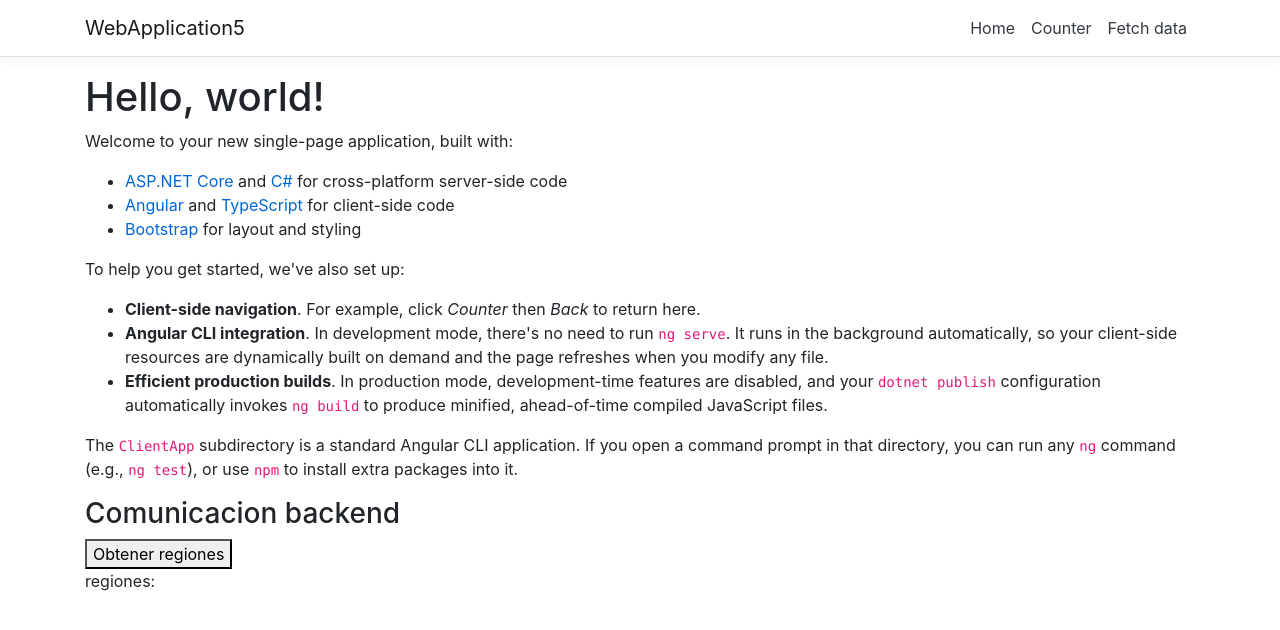
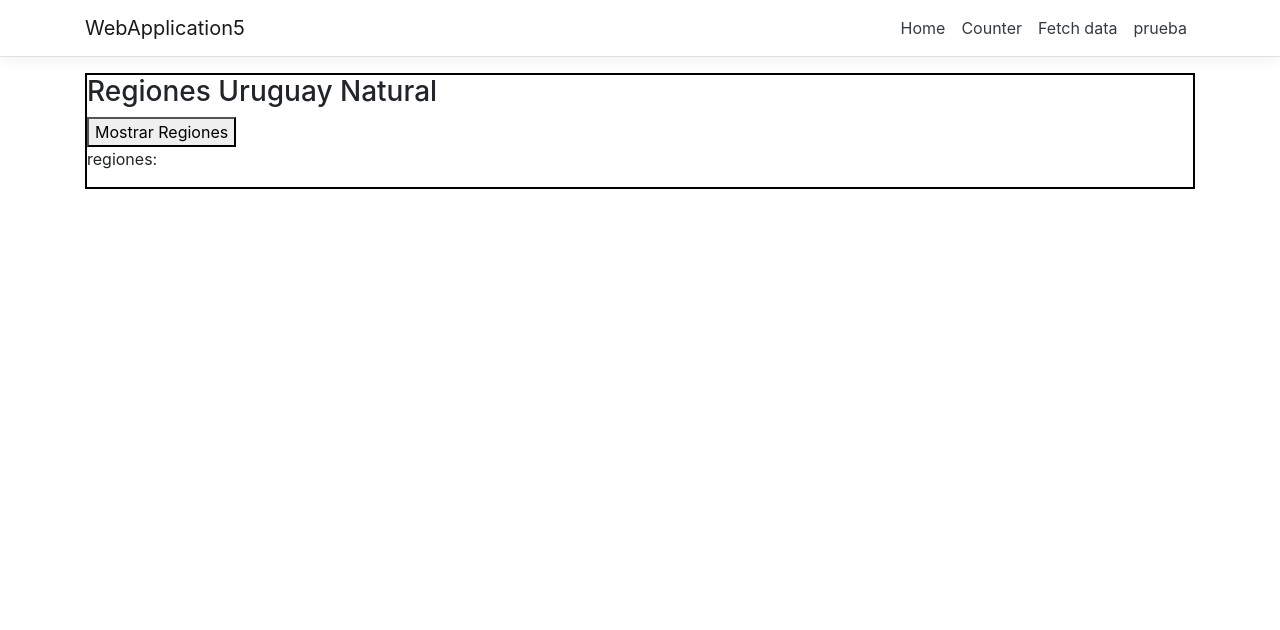
Before and after one commit to Emiliano-Russo/Obligatorio, an Angular app in the folder ObligatorioDDA2/ObligatorioDDA2/ClientApp/: page / in a window 1280 px wide. Shown: the top 630 px of the page. Built offline with nearby package versions, Linux system fonts and the light colour scheme.

Commit message:
Creacion Rama FrontEnd

```diff
--- a/ObligatorioDDA2/ObligatorioDDA2/ClientApp/src/app/app.module.ts
+++ b/ObligatorioDDA2/ObligatorioDDA2/ClientApp/src/app/app.module.ts
@@ -9,6 +9,7 @@ import { NavMenuComponent } from './nav-menu/nav-menu.component';
 import { HomeComponent } from './home/home.component';
 import { CounterComponent } from './counter/counter.component';
 import { FetchDataComponent } from './fetch-data/fetch-data.component';
+import { PruebaComponent } from './prueba/prueba.component'
 
 @NgModule({
   declarations: [
@@ -16,7 +17,8 @@ import { FetchDataComponent } from './fetch-data/fetch-data.component';
     NavMenuComponent,
     HomeComponent,
     CounterComponent,
-    FetchDataComponent
+    FetchDataComponent,
+    PruebaComponent
   ],
   imports: [
     BrowserModule.withServerTransition({ appId: 'ng-cli-universal' }),
@@ -26,6 +28,7 @@ import { FetchDataComponent } from './fetch-data/fetch-data.component';
       { path: '', component: HomeComponent, pathMatch: 'full' },
       { path: 'counter', component: CounterComponent },
       { path: 'fetch-data', component: FetchDataComponent },
+      { path: 'prueba', component: PruebaComponent },
     ])
   ],
   providers: [],
--- /dev/null
+++ b/ObligatorioDDA2/ObligatorioDDA2/ClientApp/src/app/home/home.component.css
@@ -0,0 +1,3 @@
+div{
+    border:2px solid black;
+}
--- a/ObligatorioDDA2/ObligatorioDDA2/ClientApp/src/app/home/home.component.html
+++ b/ObligatorioDDA2/ObligatorioDDA2/ClientApp/src/app/home/home.component.html
@@ -1,19 +1,5 @@
-<h1>Hello, world!</h1>
-<p>Welcome to your new single-page application, built with:</p>
-<ul>
-  <li><a href='https://get.asp.net/'>ASP.NET Core</a> and <a href='https://msdn.microsoft.com/en-us/library/67ef8sbd.aspx'>C#</a> for cross-platform server-side code</li>
-  <li><a href='https://angular.io/'>Angular</a> and <a href='http://www.typescriptlang.org/'>TypeScript</a> for client-side code</li>
-  <li><a href='http://getbootstrap.com/'>Bootstrap</a> for layout and styling</li>
-</ul>
-<p>To help you get started, we've also set up:</p>
-<ul>
-  <li><strong>Client-side navigation</strong>. For example, click <em>Counter</em> then <em>Back</em> to return here.</li>
-  <li><strong>Angular CLI integration</strong>. In development mode, there's no need to run <code>ng serve</code>. It runs in the background automatically, so your client-side resources are dynamically built on demand and the page refreshes when you modify any file.</li>
-  <li><strong>Efficient production builds</strong>. In production mode, development-time features are disabled, and your <code>dotnet publish</code> configuration automatically invokes <code>ng build</code> to produce minified, ahead-of-time compiled JavaScript files.</li>
-</ul>
-<p>The <code>ClientApp</code> subdirectory is a standard Angular CLI application. If you open a command prompt in that directory, you can run any <code>ng</code> command (e.g., <code>ng test</code>), or use <code>npm</code> to install extra packages into it.</p>
 <div>
-  <h3>Comunicacion backend</h3>
-  <button (click)="ObtenerRegiones()">Obtener regiones</button>
+  <h3>Regiones Uruguay Natural</h3>
+  <button (click)="ObtenerRegiones()">Mostrar Regiones</button>
   <p>regiones: {{ regiones }} </p>
 </div>
--- a/ObligatorioDDA2/ObligatorioDDA2/ClientApp/src/app/home/home.component.ts
+++ b/ObligatorioDDA2/ObligatorioDDA2/ClientApp/src/app/home/home.component.ts
@@ -4,6 +4,7 @@ import { HttpClient } from '@angular/common/http';
 @Component({
   selector: 'app-home',
   templateUrl: './home.component.html',
+  styleUrls:['./home.component.css'],
 })
 export class HomeComponent {
 
--- a/ObligatorioDDA2/ObligatorioDDA2/ClientApp/src/app/nav-menu/nav-menu.component.html
+++ b/ObligatorioDDA2/ObligatorioDDA2/ClientApp/src/app/nav-menu/nav-menu.component.html
@@ -20,22 +20,19 @@
         [ngClass]="{ show: isExpanded }"
       >
         <ul class="navbar-nav flex-grow">
-          <li
-            class="nav-item"
-            [routerLinkActive]="['link-active']"
-            [routerLinkActiveOptions]="{ exact: true }"
-          >
+          <li class="nav-item"
+              [routerLinkActive]="['link-active']"
+              [routerLinkActiveOptions]="{ exact: true }">
             <a class="nav-link text-dark" [routerLink]="['/']">Home</a>
           </li>
           <li class="nav-item" [routerLinkActive]="['link-active']">
-            <a class="nav-link text-dark" [routerLink]="['/counter']"
-              >Counter</a
-            >
+            <a class="nav-link text-dark" [routerLink]="['/counter']">Counter</a>
           </li>
           <li class="nav-item" [routerLinkActive]="['link-active']">
-            <a class="nav-link text-dark" [routerLink]="['/fetch-data']"
-              >Fetch data</a
-            >
+            <a class="nav-link text-dark" [routerLink]="['/fetch-data']">Fetch data</a>
+          </li>
+          <li class="nav-item" [routerLinkActive]="['link-active']">
+            <a class="nav-link text-dark" [routerLink]="['/prueba']">prueba</a>
           </li>
         </ul>
       </div>
--- a/ObligatorioDDA2/ObligatorioDDA2/ClientApp/src/app/nav-menu/nav-menu.component.ts
+++ b/ObligatorioDDA2/ObligatorioDDA2/ClientApp/src/app/nav-menu/nav-menu.component.ts
@@ -14,6 +14,5 @@ export class NavMenuComponent {
 
   toggle() {
     this.isExpanded = !this.isExpanded;
-    console.log("toggle amigo");
   }
 }
--- /dev/null
+++ b/ObligatorioDDA2/ObligatorioDDA2/ClientApp/src/app/prueba/prueba.component.html
@@ -0,0 +1,4 @@
+<div>
+  <h3>Esto es un componente prueba</h3>
+  <a class="nav-link text-dark" [routerLink]="['/counter']">Counter Page</a>
+</div>
```
Also changed, not shown: ObligatorioDDA2/ObligatorioDDA2/ClientApp/src/app/prueba/prueba.component.ts (added, +9 -0 lines).
